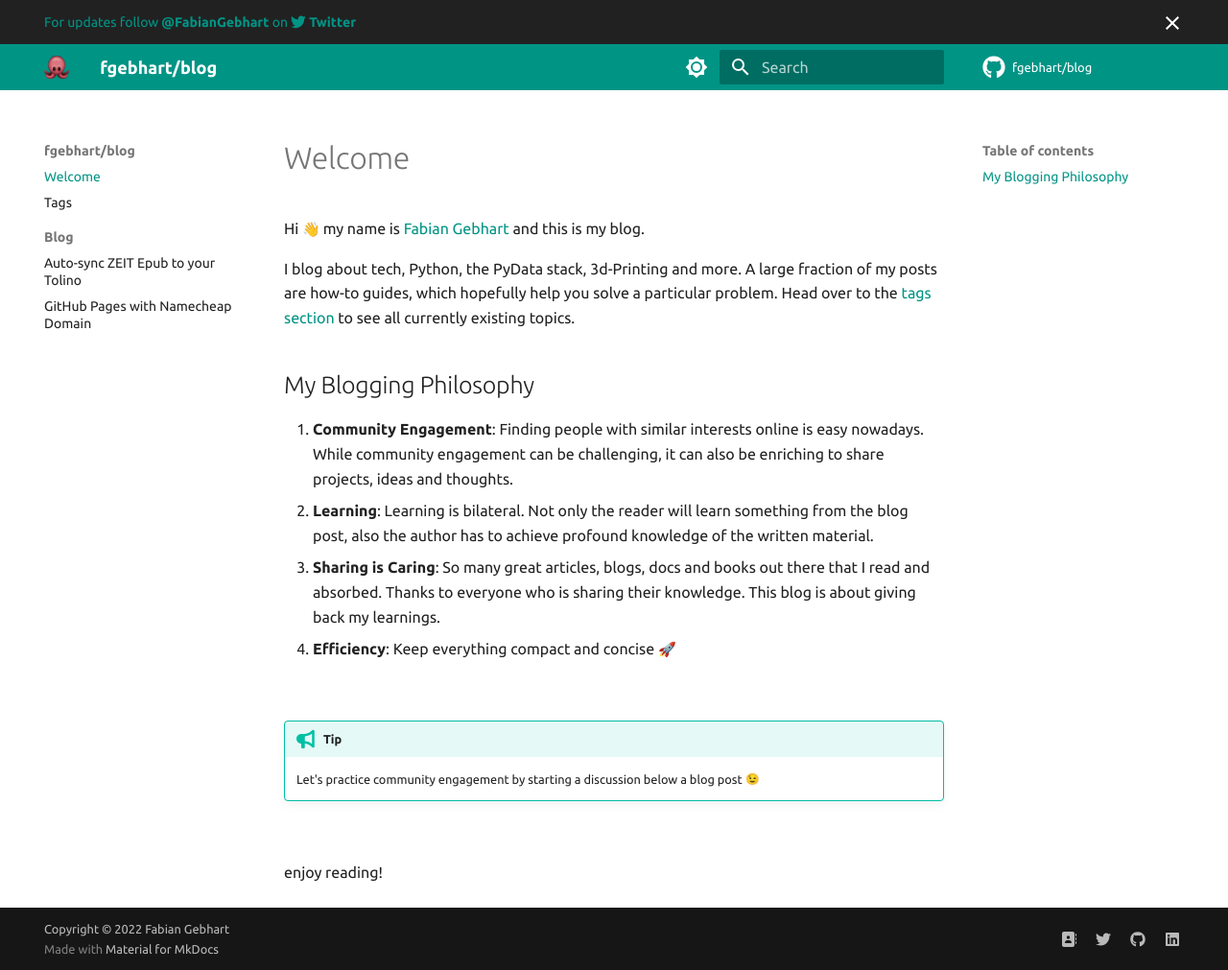
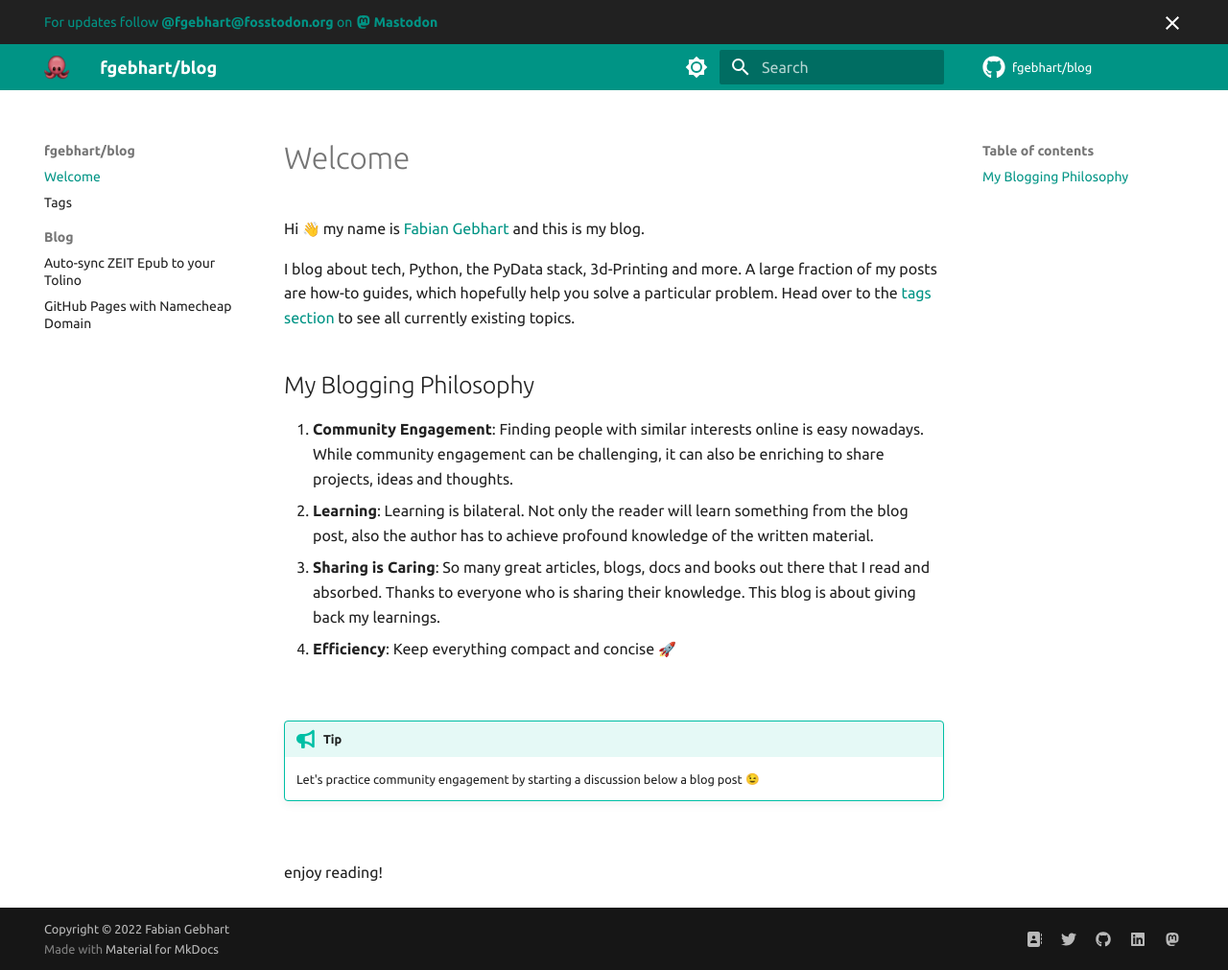
Before and after one commit to fgebhart/blog, an MkDocs documentation site: the page built from docs/index.md, in a window 1280 px wide and 1011 px high. Shown: the whole window at 96% size. Built offline with MkDocs 1.6.1 and Material for MkDocs 9.7.7, drawn with Linux system fonts in a browser that asks for light colours; emoji names are drawn with the system emoji font; comment, search, counter and statistics services are not loaded.

Commit message:
add link to mastodon instead of twitter to header (#18)

```diff
--- a/mkdocs.yml
+++ b/mkdocs.yml
@@ -87,5 +87,8 @@ extra:
     - icon: fontawesome/brands/linkedin
       link: https://www.linkedin.com/in/fabian-gebhart/
       name: My linkedin
+    - icon: fontawesome/brands/mastodon
+      link: https://fosstodon.org/@fgebhart
+      name: My mastodon
 
 copyright: Copyright &copy; 2022 Fabian Gebhart
--- a/overrides/main.html
+++ b/overrides/main.html
@@ -1,11 +1,11 @@
 {% extends "base.html" %}
 
 {% block announce %}
-    <a href="https://twitter.com/FabianGebhart">
-        For updates follow <strong>@FabianGebhart</strong> on
-        <span class="twemoji twitter">
-            {% include ".icons/fontawesome/brands/twitter.svg" %}
+    <a href="https://fosstodon.org/@fgebhart" rel="me">
+        For updates follow <strong>@fgebhart@fosstodon.org </strong> on
+        <span class="twemoji">
+            {% include ".icons/fontawesome/brands/mastodon.svg" %}
         </span>
-        <strong>Twitter</strong>
+        <strong>Mastodon</strong>
     </a>
 {% endblock %}
```
